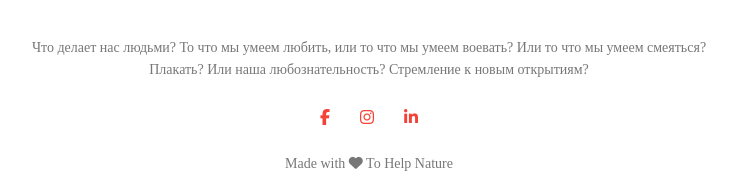
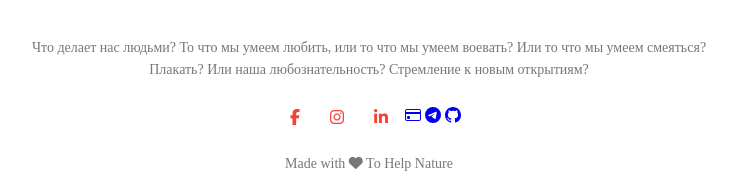
Before and after one commit to David2261/Nature_Django, a Django app: page /blog/ in a window 1280 px wide. Shown: the part 3089-3274 px from the top of the page, without its empty margins (271-1008 px from the left). Run offline with Django 3.2, Linux system fonts and the light colour scheme; some libraries are stand-ins or nearby versions.

Commit message:
add english version page with correcting socials links

```diff
--- a/nature/templates/base.html
+++ b/nature/templates/base.html
@@ -31,6 +31,9 @@
 			<a href="https://www.facebook.com/suleiman.baum/"><i class="fa fa-facebook"></i></a>
 			<a href="https://www.instagram.com/gt_mambogo/"><i class="fa fa-instagram"></i></a>
 			<a href="https://www.linkedin.com/in/bulat-nasyrov-7705231bb/"><i class="fa fa-linkedin"></i></a>
+			<a href="https://www.patreon.com/user?u=57951657" class="wow fadeInUp" data-wow-delay=".1s"><svg xmlns="http://www.w3.org/2000/svg" width="16" height="16" fill="currentColor" class="bi bi-credit-card" viewBox="0 0 16 16"><path d="M0 4a2 2 0 0 1 2-2h12a2 2 0 0 1 2 2v8a2 2 0 0 1-2 2H2a2 2 0 0 1-2-2V4zm2-1a1 1 0 0 0-1 1v1h14V4a1 1 0 0 0-1-1H2zm13 4H1v5a1 1 0 0 0 1 1h12a1 1 0 0 0 1-1V7z"/><path d="M2 10a1 1 0 0 1 1-1h1a1 1 0 0 1 1 1v1a1 1 0 0 1-1 1H3a1 1 0 0 1-1-1v-1z"/></svg></a>
+			<a href="https://t.me/Suleiman_1" class="wow fadeInUp" data-wow-delay=".2s"><svg xmlns="http://www.w3.org/2000/svg" width="16" height="16" fill="currentColor" class="bi bi-telegram" viewBox="0 0 16 16"><path d="M16 8A8 8 0 1 1 0 8a8 8 0 0 1 16 0zM8.287 5.906c-.778.324-2.334.994-4.666 2.01-.378.15-.577.298-.595.442-.03.243.275.339.69.47l.175.055c.408.133.958.288 1.243.294.26.006.549-.1.868-.32 2.179-1.471 3.304-2.214 3.374-2.23.05-.012.12-.026.166.016.047.041.042.12.037.141-.03.129-1.227 1.241-1.846 1.817-.193.18-.33.307-.358.336a8.154 8.154 0 0 1-.188.186c-.38.366-.664.64.015 1.088.327.216.589.393.85.571.284.194.568.387.936.629.093.06.183.125.27.187.331.236.63.448.997.414.214-.02.435-.22.547-.82.265-1.417.786-4.486.906-5.751a1.426 1.426 0 0 0-.013-.315.337.337 0 0 0-.114-.217.526.526 0 0 0-.31-.093c-.3.005-.763.166-2.984 1.09z"/></svg></a>
+			<a href="https://github.com/David2261" class="wow fadeInUp" data-wow-delay=".4s"><svg xmlns="http://www.w3.org/2000/svg" width="16" height="16" fill="currentColor" class="bi bi-github" viewBox="0 0 16 16"><path d="M8 0C3.58 0 0 3.58 0 8c0 3.54 2.29 6.53 5.47 7.59.4.07.55-.17.55-.38 0-.19-.01-.82-.01-1.49-2.01.37-2.53-.49-2.69-.94-.09-.23-.48-.94-.82-1.13-.28-.15-.68-.52-.01-.53.63-.01 1.08.58 1.23.82.72 1.21 1.87.87 2.33.66.07-.52.28-.87.51-1.07-1.78-.2-3.64-.89-3.64-3.95 0-.87.31-1.59.82-2.15-.08-.2-.36-1.02.08-2.12 0 0 .67-.21 2.2.82.64-.18 1.32-.27 2-.27.68 0 1.36.09 2 .27 1.53-1.04 2.2-.82 2.2-.82.44 1.1.16 1.92.08 2.12.51.56.82 1.27.82 2.15 0 3.07-1.87 3.75-3.65 3.95.29.25.54.73.54 1.48 0 1.07-.01 1.93-.01 2.2 0 .21.15.46.55.38A8.012 8.012 0 0 0 16 8c0-4.42-3.58-8-8-8z"/></svg></a>
 	</div>
 	<p>Made with <i class="fa fa-heart"></i> To Help Nature</p>
 </selection>
--- a/nature/templates/eng/base.html
+++ b/nature/templates/eng/base.html
@@ -31,6 +31,9 @@
 			<a href="https://www.facebook.com/suleiman.baum/"><i class="fa fa-facebook"></i></a>
 			<a href="https://www.instagram.com/gt_mambogo/"><i class="fa fa-instagram"></i></a>
 			<a href="https://www.linkedin.com/in/bulat-nasyrov-7705231bb/"><i class="fa fa-linkedin"></i></a>
+			<a href="https://www.patreon.com/user?u=57951657" class="wow fadeInUp" data-wow-delay=".1s"><svg xmlns="http://www.w3.org/2000/svg" width="16" height="16" fill="currentColor" class="bi bi-credit-card" viewBox="0 0 16 16"><path d="M0 4a2 2 0 0 1 2-2h12a2 2 0 0 1 2 2v8a2 2 0 0 1-2 2H2a2 2 0 0 1-2-2V4zm2-1a1 1 0 0 0-1 1v1h14V4a1 1 0 0 0-1-1H2zm13 4H1v5a1 1 0 0 0 1 1h12a1 1 0 0 0 1-1V7z"/><path d="M2 10a1 1 0 0 1 1-1h1a1 1 0 0 1 1 1v1a1 1 0 0 1-1 1H3a1 1 0 0 1-1-1v-1z"/></svg></a>
+			<a href="https://t.me/Suleiman_1" class="wow fadeInUp" data-wow-delay=".2s"><svg xmlns="http://www.w3.org/2000/svg" width="16" height="16" fill="currentColor" class="bi bi-telegram" viewBox="0 0 16 16"><path d="M16 8A8 8 0 1 1 0 8a8 8 0 0 1 16 0zM8.287 5.906c-.778.324-2.334.994-4.666 2.01-.378.15-.577.298-.595.442-.03.243.275.339.69.47l.175.055c.408.133.958.288 1.243.294.26.006.549-.1.868-.32 2.179-1.471 3.304-2.214 3.374-2.23.05-.012.12-.026.166.016.047.041.042.12.037.141-.03.129-1.227 1.241-1.846 1.817-.193.18-.33.307-.358.336a8.154 8.154 0 0 1-.188.186c-.38.366-.664.64.015 1.088.327.216.589.393.85.571.284.194.568.387.936.629.093.06.183.125.27.187.331.236.63.448.997.414.214-.02.435-.22.547-.82.265-1.417.786-4.486.906-5.751a1.426 1.426 0 0 0-.013-.315.337.337 0 0 0-.114-.217.526.526 0 0 0-.31-.093c-.3.005-.763.166-2.984 1.09z"/></svg></a>
+			<a href="https://github.com/David2261" class="wow fadeInUp" data-wow-delay=".4s"><svg xmlns="http://www.w3.org/2000/svg" width="16" height="16" fill="currentColor" class="bi bi-github" viewBox="0 0 16 16"><path d="M8 0C3.58 0 0 3.58 0 8c0 3.54 2.29 6.53 5.47 7.59.4.07.55-.17.55-.38 0-.19-.01-.82-.01-1.49-2.01.37-2.53-.49-2.69-.94-.09-.23-.48-.94-.82-1.13-.28-.15-.68-.52-.01-.53.63-.01 1.08.58 1.23.82.72 1.21 1.87.87 2.33.66.07-.52.28-.87.51-1.07-1.78-.2-3.64-.89-3.64-3.95 0-.87.31-1.59.82-2.15-.08-.2-.36-1.02.08-2.12 0 0 .67-.21 2.2.82.64-.18 1.32-.27 2-.27.68 0 1.36.09 2 .27 1.53-1.04 2.2-.82 2.2-.82.44 1.1.16 1.92.08 2.12.51.56.82 1.27.82 2.15 0 3.07-1.87 3.75-3.65 3.95.29.25.54.73.54 1.48 0 1.07-.01 1.93-.01 2.2 0 .21.15.46.55.38A8.012 8.012 0 0 0 16 8c0-4.42-3.58-8-8-8z"/></svg></a>
 	</div>
 	<p>Made with <i class="fa fa-heart"></i> To Help Nature</p>
 </selection>
```
